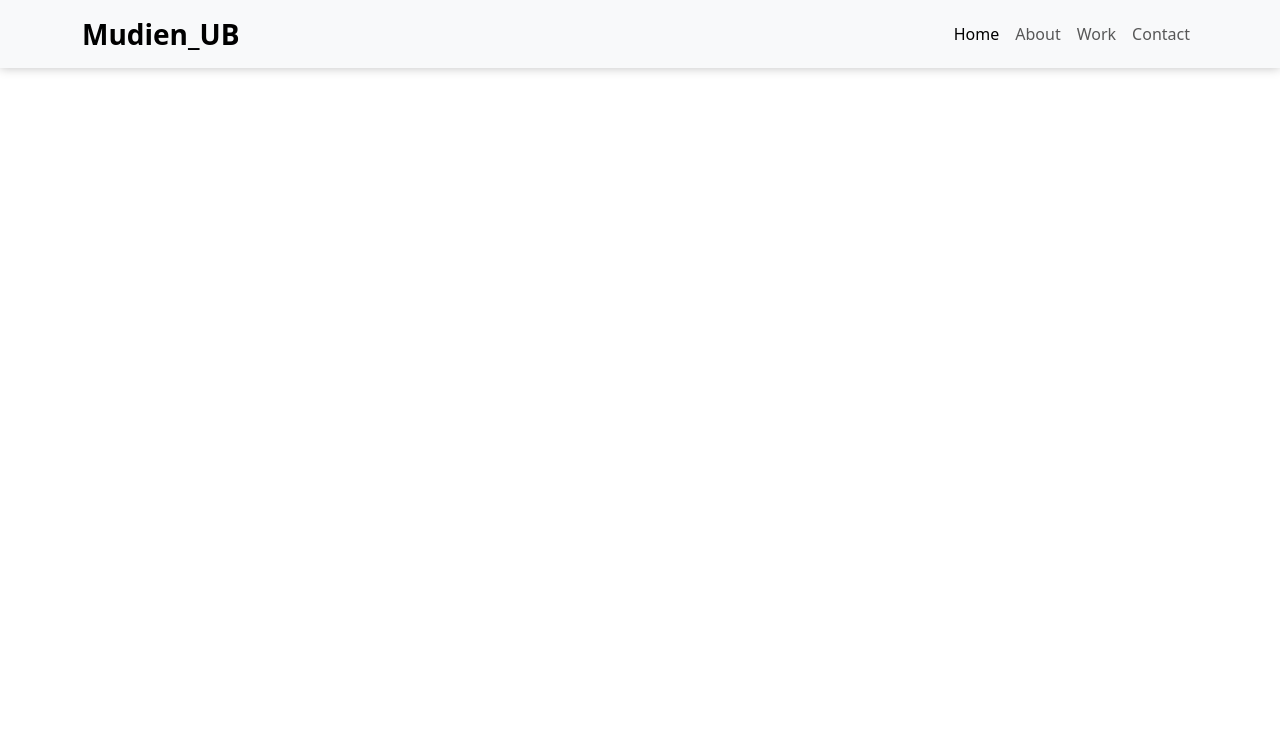
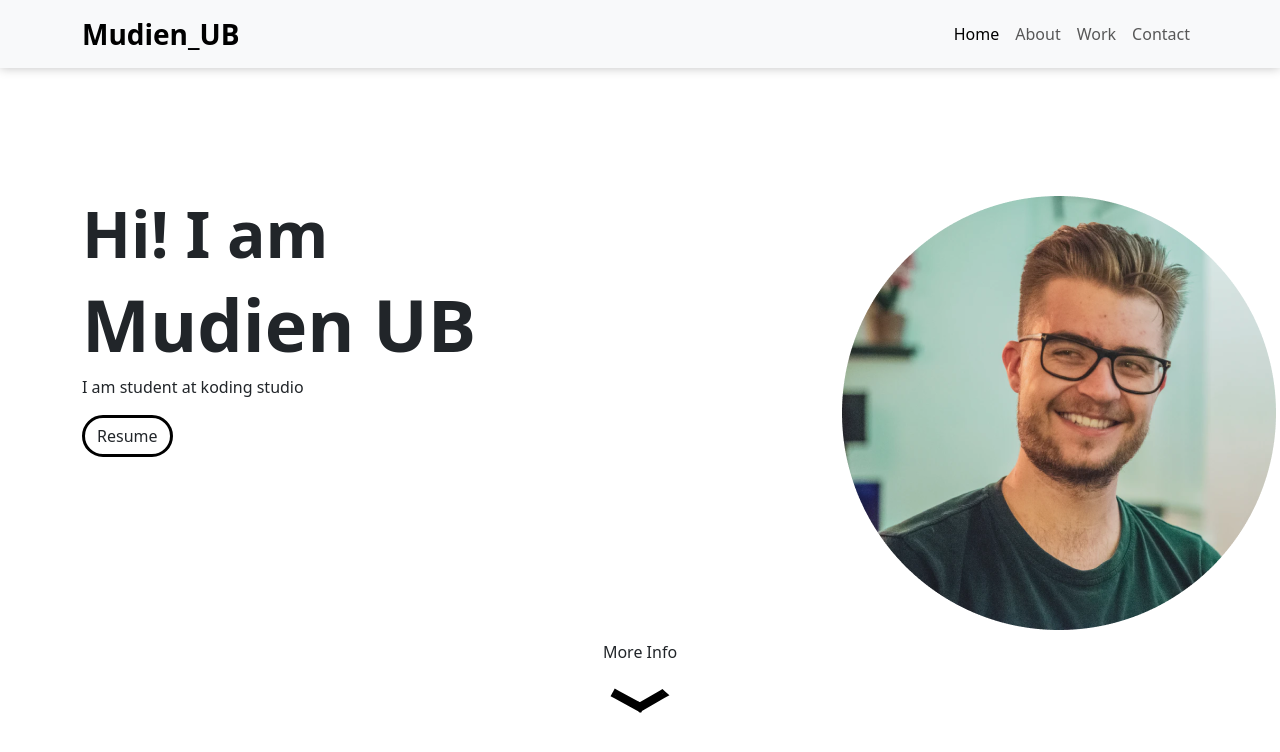
Before and after one commit to Mudien-UB/training-project-portfolio, a plain HTML site: page index.html in a window 1280 px wide. Drawn offline with nearby package versions, Linux system fonts and the light colour scheme.

Commit message:
add home

```diff
--- a/index.html
+++ b/index.html
@@ -26,7 +26,23 @@
         </div>
       </nav>
 
-
+    <section id="home" class="home container">
+        <div class="row d-flex align-item-center ">
+            <div class="col-8">
+                <h3 class="fw-semibold">Hi! I am</h3>
+                <h1 class="fw-bold">Mudien UB</h1>
+                <p>I am student at koding studio</p>
+                <a class="btn" href="images/my resume.pdf" download="">Resume</a>
+            </div>
+            <div class="col-4">
+                <img src="images/potrait.png" alt="">
+            </div>
+        </div>
+        <div class="arrow">
+            <a class="text-decoration-none text-dark" href="#About">More Info</a>
+            <img id="arow" class="mt-2" src="images/arrow.svg" alt="scroll">
+        </div>
+    </section>
 
 
 
--- a/style.css
+++ b/style.css
@@ -1,4 +1,54 @@
+section{
+    padding-top: 128px;
+}
+
+.btn{
+    border: 3px solid #000000;
+    border-radius: 24px;
+
+}
+.btn:hover{
+    border: 3px solid #000000;
+    background-color: #000000;
+    color: #f4f4f4;
+}
+
 .navbar{
     background-color: #f4f4f4;
     box-shadow: 0 0  10px rgba(0, 0, 0, 0.25);
 }
+
+.home{
+    h1{
+        font-size: 72px;
+    }
+    h3{
+        font-size: 64px;
+    }
+
+    .arrow{
+        display: flex;
+        flex-direction: column;
+        align-items: center;
+        margin-top: 10px;
+
+        img{
+            width: 60px;
+        }
+    }
+
+    #arow {
+        animation: 2s upDown infinite;
+    }
+}
+@keyframes upDown {
+    0% {
+        transform: translateY(0);
+    }
+    50% {
+        transform: translateY(1em);
+    }
+    100% {
+        transform: translateY(0);
+    }
+}
```
Also changed, not shown: 1 other file.
